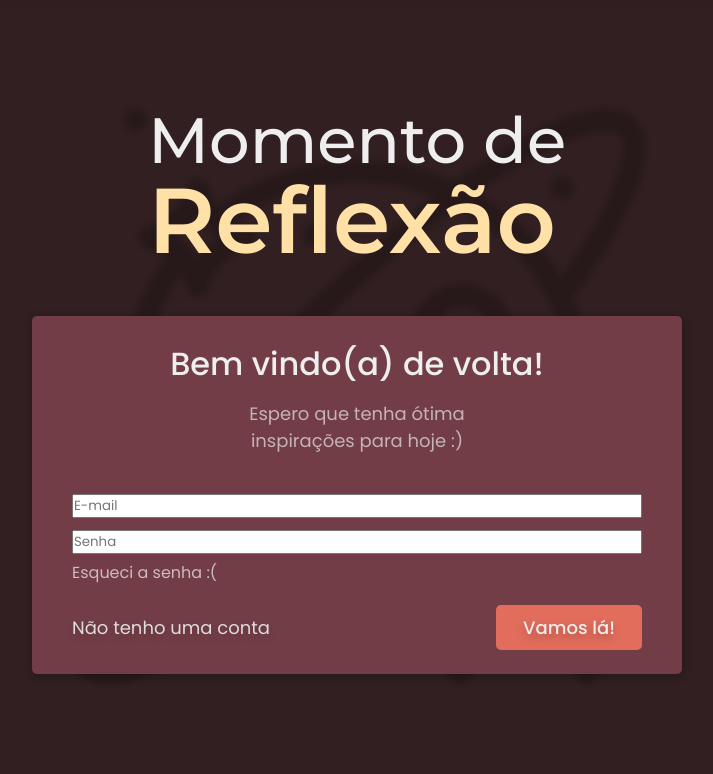
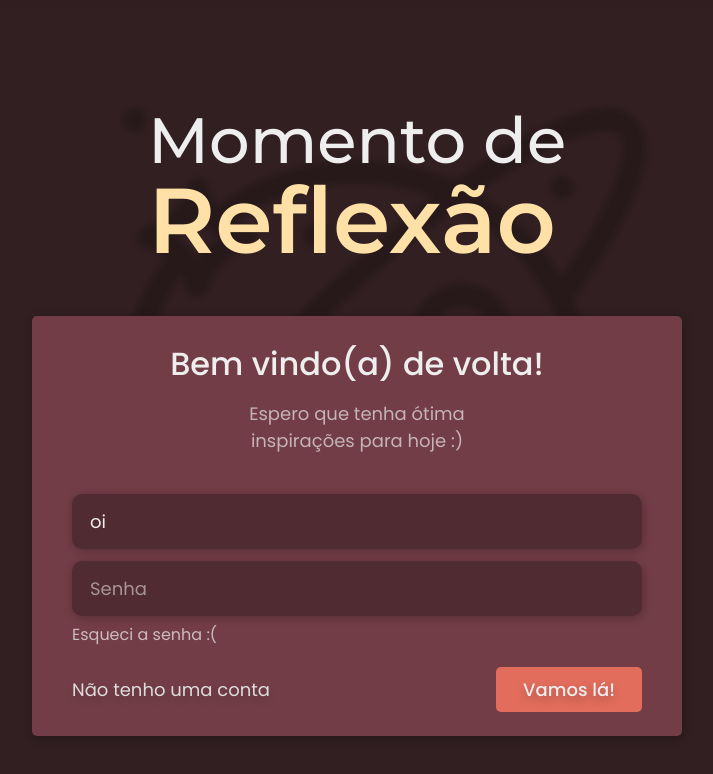
Before and after one commit to Felipstein/reflexion-moment, a React (Create React App) app in the folder frontend/: page /login in a window 1280 px wide. Shown: the top 774 px of the page, without its empty margins (283-996 px from the left). Built offline with nearby package versions, Linux system fonts and the light colour scheme.

Commit message:
feat: input finihed

```diff
--- a/frontend/src/assets/themes/default.js
+++ b/frontend/src/assets/themes/default.js
@@ -28,6 +28,7 @@ export default {
     },
     disabled: {
       background: 'rgba(201, 201, 201, 0.5)',
+      darkBackground: 'rgba(150, 150, 150, 0.25)',
       text: 'rgba(238, 238, 238, 0.7)',
     },
     danger: {
--- a/frontend/src/components/Input/index.jsx
+++ b/frontend/src/components/Input/index.jsx
@@ -3,20 +3,28 @@ import PropTypes from 'prop-types';
 
 import * as S from './styles';
 
-export default function Input({ error, ...rest }) {
+export default function Input({ disabled, error, ...rest }) {
   return (
-    <S.Wrapper>
+    <S.Wrapper hasError={!!error && !disabled}>
       <input
+        disabled={disabled}
         {...rest}
       />
+      {error && !disabled && (
+        <small>
+          {error}
+        </small>
+      )}
     </S.Wrapper>
   );
 }
 
 Input.propTypes = {
+  disabled: PropTypes.bool,
   error: PropTypes.string,
 };
 
 Input.defaultProps = {
+  disabled: false,
   error: null,
 };
--- a/frontend/src/components/Input/styles.js
+++ b/frontend/src/components/Input/styles.js
@@ -1,9 +1,50 @@
-import styled from 'styled-components';
+import styled, { css } from 'styled-components';
 
 export const Wrapper = styled.div`
-
   input {
     width: 100%;
+    outline: 0;
+    border: 2px solid transparent;
+    border-radius: 10px;
+    font-size: 1.8rem;
+    color: ${({ theme }) => theme.colors.text};
+    box-shadow: ${({ theme }) => theme.effects.boxShadow};
+    background-color: rgba(0, 0, 0, 0.3);
+    padding: 12px 16px;
+    transition-property: border-color, color;
+    transition: 0.15s ease-in-out;
+
+    &::placeholder {
+      font-size: 1.8rem;
+      color: rgba(255, 255, 255, 0.5);
+    }
+
+    &:hover {
+      border-color: ${({ theme }) => theme.colors.primary.main};
+      color: #fff;
+    }
+
+    &:focus {
+      border-color: ${({ theme }) => theme.colors.primary.lighter}
+    }
+
+    &[disabled] {
+      border-color: transparent;
+      background-color: ${({ theme }) => theme.colors.disabled.darkBackground};
+      color: ${({ theme }) => theme.colors.disabled.text};
+
+      &::placeholder {
+        color: rgba(255, 255, 255, 0.3)
+      }
+    }
+
+    ${({ hasError, theme }) => hasError && css`
+      border-color: ${theme.colors.danger.main} !important;
+      color: ${theme.colors.danger.main} !important;
+    `}
   }
-
+  small {
+    font-size: 1.6rem;
+    color: ${({ theme }) => theme.colors.danger.main}
+  }
 `;
--- a/frontend/src/pages/Login/index.jsx
+++ b/frontend/src/pages/Login/index.jsx
@@ -27,16 +27,15 @@ export default function Login() {
           <form className="form-login" onSubmit={handleSubmit} noValidate>
             <div className="form-inputs">
               <Input
+                value="oi"
                 className="form-input"
                 type="email"
                 placeholder="E-mail"
-                error="Email obrigatório"
               />
               <Input
                 className="form-input"
                 type="password"
                 placeholder="Senha"
-                error="Senha obrigatória"
               />
             </div>
             <div className="form-actions">
```
